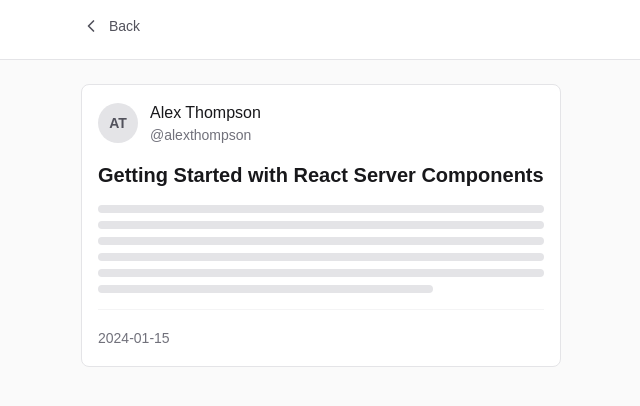
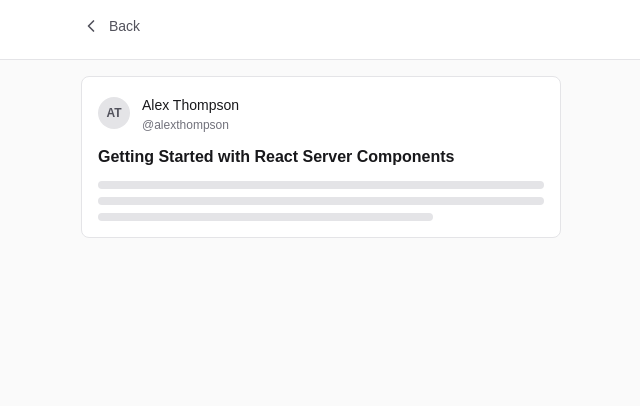
Before and after one commit to kcrwfrd/navigation-ponyfill, a Next.js app: page /posts/1 in a window 1280 px wide. Shown: the top 406 px of the page, without its empty margins (319-959 px from the left). Built offline with nearby package versions, Linux system fonts and the light colour scheme.

Commit message:
fix: improve post design consistency

```diff
--- a/src/app/posts/[id]/page.tsx
+++ b/src/app/posts/[id]/page.tsx
@@ -1,9 +1,7 @@
-import Link from "next/link";
 import { notFound } from "next/navigation";
-import { getPost, getUser } from "@/lib/data";
+import { getPost } from "@/lib/data";
 import { BackButton } from "@/components/BackButton";
-import { UserAvatar } from "@/components/UserAvatar";
-import { PostSkeleton } from "@/components/PostSkeleton";
+import { PostCard } from "@/components/PostCard";
 
 export default async function PostPage({
   params,
@@ -17,12 +15,6 @@
     notFound();
   }
 
-  const user = getUser(post.userId);
-
-  if (!user) {
-    notFound();
-  }
-
   return (
     <div className="min-h-screen bg-zinc-50 dark:bg-zinc-950">
       <header className="sticky top-0 z-10 bg-white dark:bg-zinc-900 border-b border-zinc-200 dark:border-zinc-800">
@@ -31,39 +23,8 @@
         </div>
       </header>
 
-      <main className="max-w-lg mx-auto px-4 py-6">
-        <article className="bg-white dark:bg-zinc-900 rounded-lg border border-zinc-200 dark:border-zinc-800 p-4">
-          <div className="flex items-center gap-3 mb-4">
-            <Link href={`/users/${user.id}`}>
-              <UserAvatar initials={user.avatar} />
-            </Link>
-            <div>
-              <Link
-                href={`/users/${user.id}`}
-                className="font-medium text-zinc-900 dark:text-zinc-100 hover:underline"
-              >
-                {user.name}
-              </Link>
-              <p className="text-sm text-zinc-500 dark:text-zinc-400">
-                @{user.username}
-              </p>
-            </div>
-          </div>
-
-          <h1 className="text-xl font-bold text-zinc-900 dark:text-zinc-100 mb-4">
-            {post.title}
-          </h1>
-
-          <div className="mb-4">
-            <PostSkeleton lines={6} />
-          </div>
-
-          <div className="pt-4 border-t border-zinc-100 dark:border-zinc-800">
-            <time className="text-sm text-zinc-500 dark:text-zinc-400">
-              {post.createdAt}
-            </time>
-          </div>
-        </article>
+      <main className="max-w-lg mx-auto px-4 py-4">
+        <PostCard post={post} />
       </main>
     </div>
   );
--- a/src/app/users/[id]/page.tsx
+++ b/src/app/users/[id]/page.tsx
@@ -26,7 +26,7 @@
         </div>
       </header>
 
-      <main className="max-w-lg mx-auto px-4 py-6">
+      <main className="max-w-lg mx-auto px-4 py-4">
         <div className="bg-white dark:bg-zinc-900 rounded-lg border border-zinc-200 dark:border-zinc-800 p-6 mb-6">
           <div className="flex items-center gap-4">
             <UserAvatar initials={user.avatar} size="lg" />
```
